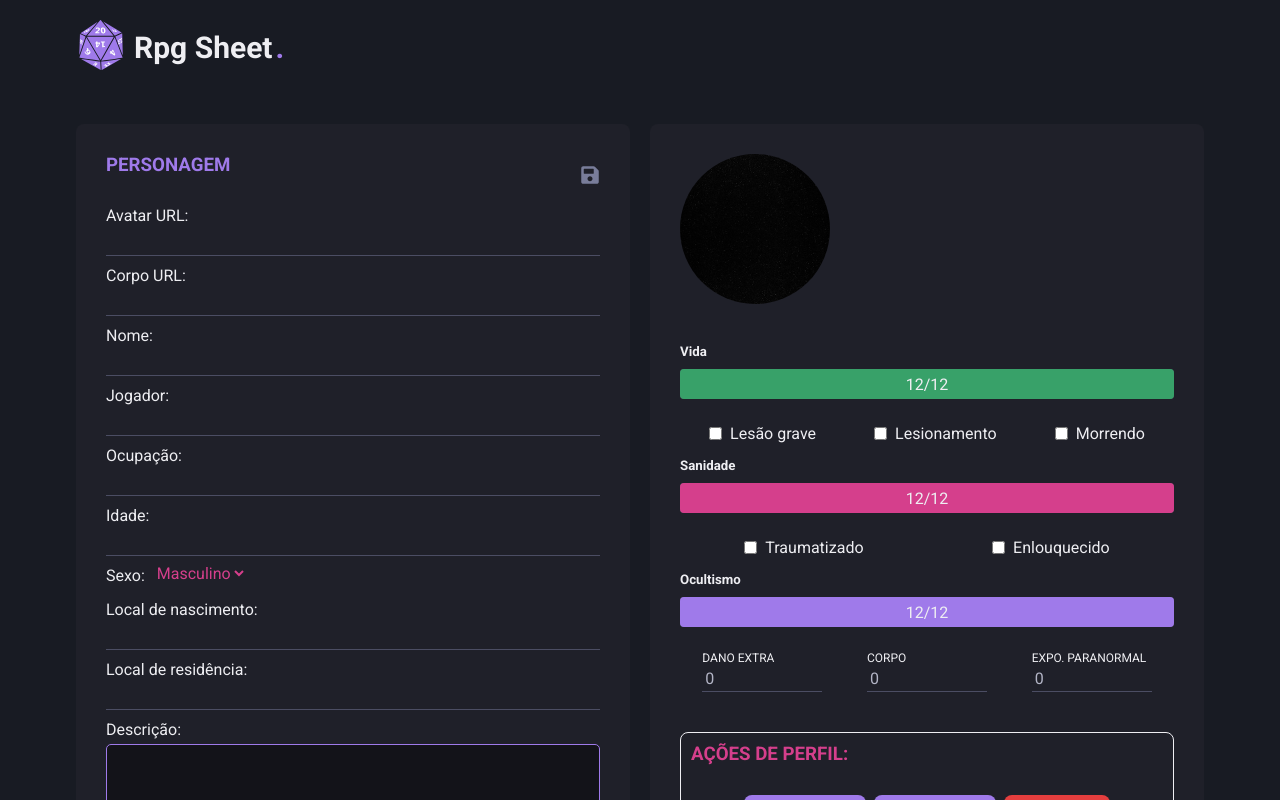
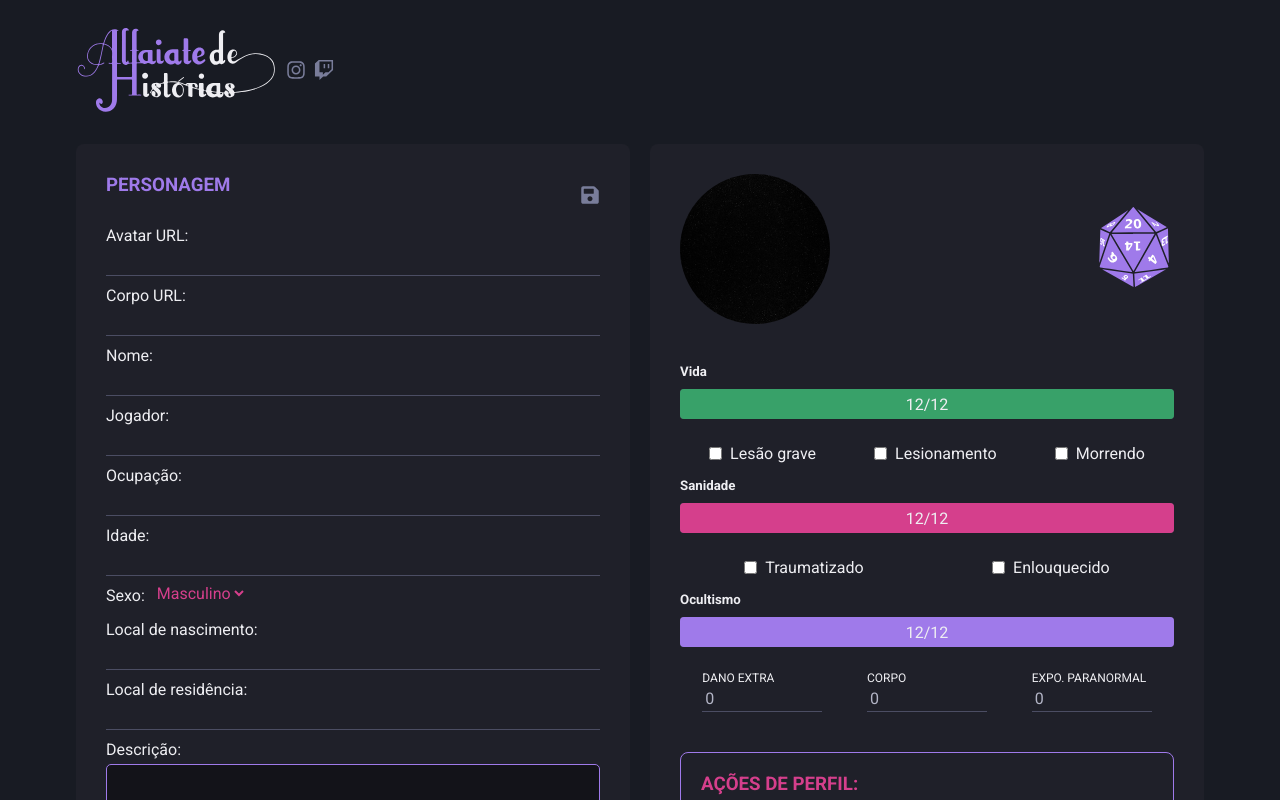
Before and after one commit to Kwan13/rpg-sheet, a React (Create React App) app: page / in a window 1280 px wide. Shown: the top 800 px of the page. Built offline with nearby package versions, Linux system fonts and the light colour scheme.

Commit message:
add social media

```diff
--- a/package.json
+++ b/package.json
@@ -11,9 +11,6 @@
     "@types/node": "^12.0.0",
     "@types/react": "^17.0.0",
     "@types/react-dom": "^17.0.0",
-    "bcryptjs": "^2.4.3",
-    "crypto-js": "^4.0.0",
-    "cryptr": "^6.0.2",
     "react": "^17.0.2",
     "react-dom": "^17.0.2",
     "react-hook-form": "^7.8.4",
@@ -45,9 +42,6 @@
     ]
   },
   "devDependencies": {
-    "@types/bcryptjs": "^2.4.2",
-    "@types/crypto-js": "^4.0.2",
-    "@types/cryptr": "^4.0.1",
     "@types/react-router-dom": "^5.1.7",
     "@types/styled-components": "^5.1.10",
     "@types/uuid": "^8.3.0",
--- a/src/components/Character/index.tsx
+++ b/src/components/Character/index.tsx
@@ -3,16 +3,19 @@ import { FaFileDownload, FaFileImport } from 'react-icons/fa';
 import { AiOutlineUserDelete } from 'react-icons/ai';
 import { useForm } from 'react-hook-form';
 
+import { Modal } from '../Modal';
+import { TextArea } from '../TextArea';
+import { Input } from '../Input';
 import { StatusBar } from '../StatusBar';
+
 import { useStatusBar } from '../../hooks/useStatusBar';
 import { useCharacter } from '../../hooks/useCharacter';
 import { useSaveProfile } from '../../hooks/useSaveProfile';
-import { Modal } from '../Modal';
-import { TextArea } from '../TextArea';
+import { useDice } from '../../hooks/useDice';
 
 import { Container, InputGroup, FormGroup, ProfileActionGroup } from './styles';
 import avatar from '../../assets/avatar.jpeg';
-import { Input } from '../Input';
+import diceImg from '../../assets/dice.svg';
 
 type formData = {
   profile: string;
@@ -20,6 +23,8 @@ type formData = {
 
 export function Character(): ReactElement {
   const [isOpen, setIsOpen] = useState(false);
+  const [diceModalOpen, setDiceModalOpen] = useState(false);
+
   const {
     handleSetSanity,
     handleSetMaxsanity,
@@ -46,21 +51,30 @@ export function Character(): ReactElement {
   const { handleExportProfile, handleImportProfile, handleDeleteProfile } =
     useSaveProfile();
 
+  const { handleDice, dice } = useDice();
+
   const { handleSubmit, register } = useForm();
 
   function onSubmit(data: formData) {
     handleImportProfile(data);
   }
 
-  function handleToggleOpenModal() {
+  function handleToggleImportModal() {
     setIsOpen(!isOpen);
+  }
+
+  function handleToggleDiceModal() {
+    setDiceModalOpen(!diceModalOpen);
+    handleDice();
   }
 
   return (
     <Container>
       <header>
         <img src={character?.avatar || avatar} alt="avatar" />
-        <h3>{character?.name}</h3>
+        <button type="button" onClick={handleToggleDiceModal}>
+          <img src={diceImg} alt="dado" />
+        </button>
       </header>
       <main>
         <StatusBar
@@ -150,7 +164,7 @@ export function Character(): ReactElement {
               <FaFileDownload />
               exportar
             </button>
-            <button type="button" onClick={handleToggleOpenModal}>
+            <button type="button" onClick={handleToggleImportModal}>
               <FaFileImport />
               importar
             </button>
@@ -166,7 +180,10 @@ export function Character(): ReactElement {
         </ProfileActionGroup>
       </main>
       {isOpen && (
-        <Modal modalTitle="Importar perfil" closeModal={handleToggleOpenModal}>
+        <Modal
+          modalTitle="Importar perfil"
+          closeModal={handleToggleImportModal}
+        >
           <form onSubmit={handleSubmit(onSubmit)}>
             <TextArea
               {...register('profile')}
@@ -179,6 +196,11 @@ export function Character(): ReactElement {
           </form>
         </Modal>
       )}
+      {diceModalOpen && (
+        <Modal modalTitle="jogar dado" closeModal={handleToggleDiceModal}>
+          <h1>Dado: {dice}</h1>
+        </Modal>
+      )}
     </Container>
   );
 }
--- a/src/components/Character/styles.tsx
+++ b/src/components/Character/styles.tsx
@@ -10,6 +10,7 @@ export const Container = styled.div`
     margin-bottom: 40px;
     display: flex;
     align-items: center;
+    justify-content: space-between;
 
     img {
       width: 150px;
@@ -20,6 +21,16 @@ export const Container = styled.div`
     h3 {
       text-transform: uppercase;
       margin-left: 10px;
+    }
+
+    button {
+      background: transparent;
+      border: 0;
+
+      img {
+        width: 80px;
+        height: 80px;
+      }
     }
   }
 `;
@@ -57,9 +68,9 @@ export const FormGroup = styled.form`
 
 export const ProfileActionGroup = styled.div`
   margin-top: 40px;
-  border: 1px solid var(--gray-50);
+  border: 1px solid var(--purple-400);
   border-radius: 8px;
-  padding: 10px;
+  padding: 20px;
 
   h3 {
     color: var(--pink-500);
--- a/src/components/Combat/index.tsx
+++ b/src/components/Combat/index.tsx
@@ -117,11 +117,7 @@ export function Combat(): ReactElement {
       </table>
       {weapons.length <= 0 && (
         <div className="emptyWeapons">
-          <img src={swordsImg} alt="" />
-          <p>
-            parece que você está sem armas viajante... pegue uma arma e continue
-            sua jornada 🛡⚔️.
-          </p>
+          <img src={swordsImg} alt="espada" />
         </div>
       )}
 
--- a/src/components/Navbar/index.tsx
+++ b/src/components/Navbar/index.tsx
@@ -1,34 +1,45 @@
 import { ReactElement } from 'react';
 import { Link } from 'react-router-dom';
 import { CgBox } from 'react-icons/cg';
+import { FaInstagram, FaTwitch } from 'react-icons/fa';
 
 import { useCharacter } from '../../hooks/useCharacter';
 
 import { Container } from './styles';
 
-import diceImg from '../../assets/dice.svg';
+import diceImg from '../../assets/logo.svg';
 
 export function Navbar(): ReactElement {
   const { character } = useCharacter();
 
   return (
     <Container>
-      <div>
+      <header>
         <Link to="/">
           <img src={diceImg} alt="logo" />
         </Link>
-        <h1>
-          Rpg Sheet
-          <span>.</span>
-        </h1>
+
+        <div>
+          <a
+            href="https://www.instagram.com/alfaiatede_historias/"
+            target="blank"
+          >
+            <FaInstagram />
+          </a>
+          <a href="https://www.twitch.tv/tetsuro__" target="blank">
+            <FaTwitch />
+          </a>
         </div>
+      </header>
 
+      <div>
         {character && (
           <Link to="/inventory">
             <CgBox />
             Inventário
           </Link>
         )}
+      </div>
     </Container>
   );
 }
--- a/src/components/Navbar/styles.tsx
+++ b/src/components/Navbar/styles.tsx
@@ -5,32 +5,38 @@ export const Container = styled.nav`
 
   display: flex;
   align-items: center;
-  justify-content: center;
+  justify-content: space-between;
 
-  > div {
-    max-width: 1480px;
-    width: 100%;
-
+  header {
     display: flex;
     align-items: center;
 
+    a {
       img {
-      width: 50px;
-      height: 50px;
-      margin-right: 8px;
+        width: 200px;
+        height: 100px;
+      }
     }
 
-    h1 {
-      font-size: 30px;
+    div {
+      margin-left: 10px;
+      a {
+        color: var(--gray-400);
 
-      span {
-        color: var(--purple-400);
-        margin-left: 3px;
+        & + a {
+          margin-left: 8px;
+        }
+
+        svg {
+          width: 20px;
+          height: 20px;
+        }
       }
     }
   }
 
-  > a {
+  > div {
+    a {
       color: var(--purple-400);
       text-decoration: none;
       text-transform: uppercase;
@@ -45,7 +51,6 @@ export const Container = styled.nav`
       justify-content: center;
 
       &:hover {
-      /* filter: brightness(0.8); */
         border: 2px solid var(--pink-500);
         color: var(--pink-500);
       }
@@ -56,4 +61,5 @@ export const Container = styled.nav`
         margin-right: 8px;
       }
     }
+  }
 `;
--- a/src/components/TextArea/styles.tsx
+++ b/src/components/TextArea/styles.tsx
@@ -10,6 +10,7 @@ export const Container = styled.div`
   textarea {
     width: 100%;
     height: 150px;
+    padding: 5px;
     border: 1px solid var(--purple-400);
     border-radius: 5px;
     background: rgba(0, 0, 0, 0.4);
--- a/src/contexts/DiceContext.tsx
+++ b/src/contexts/DiceContext.tsx
@@ -8,6 +8,7 @@ type DiceContextData = {
   dice: number;
   status: string;
   handleDiceStatus(ability: number): void;
+  handleDice(): void;
 };
 
 export const DiceContext = createContext({} as DiceContextData);
@@ -98,8 +99,16 @@ export function DiceProvider({ children }: DiceProviderProps): ReactElement {
     }
   }
 
+  function handleDice() {
+    const randomDice = Math.floor(Math.random() * (20 - 1 + 1)) + 1;
+
+    setDice(randomDice);
+  }
+
   return (
-    <DiceContext.Provider value={{ dice, status, handleDiceStatus }}>
+    <DiceContext.Provider
+      value={{ dice, status, handleDiceStatus, handleDice }}
+    >
       {children}
     </DiceContext.Provider>
   );
--- a/src/pages/Home/styles.tsx
+++ b/src/pages/Home/styles.tsx
@@ -8,7 +8,7 @@ export const Container = styled.div`
 `;
 
 export const PersonalDataSession = styled.section`
-  margin-top: 50px;
+  margin-top: 20px;
 
   display: grid;
   grid-template-columns: repeat(2, 1fr);
--- a/src/pages/Inventory/styles.tsx
+++ b/src/pages/Inventory/styles.tsx
@@ -13,7 +13,7 @@ export const Container = styled.div`
 `;
 
 export const Content = styled.div`
-  margin-top: 50px;
+  margin-top: 20px;
 `;
 
 export const ItemsSession = styled.section`
```
Also changed, not shown: src/assets/logo.svg (added), 1 other file (tests, documents, lock files or other folders). Lines whose indentation alone changed are shown as unchanged.
